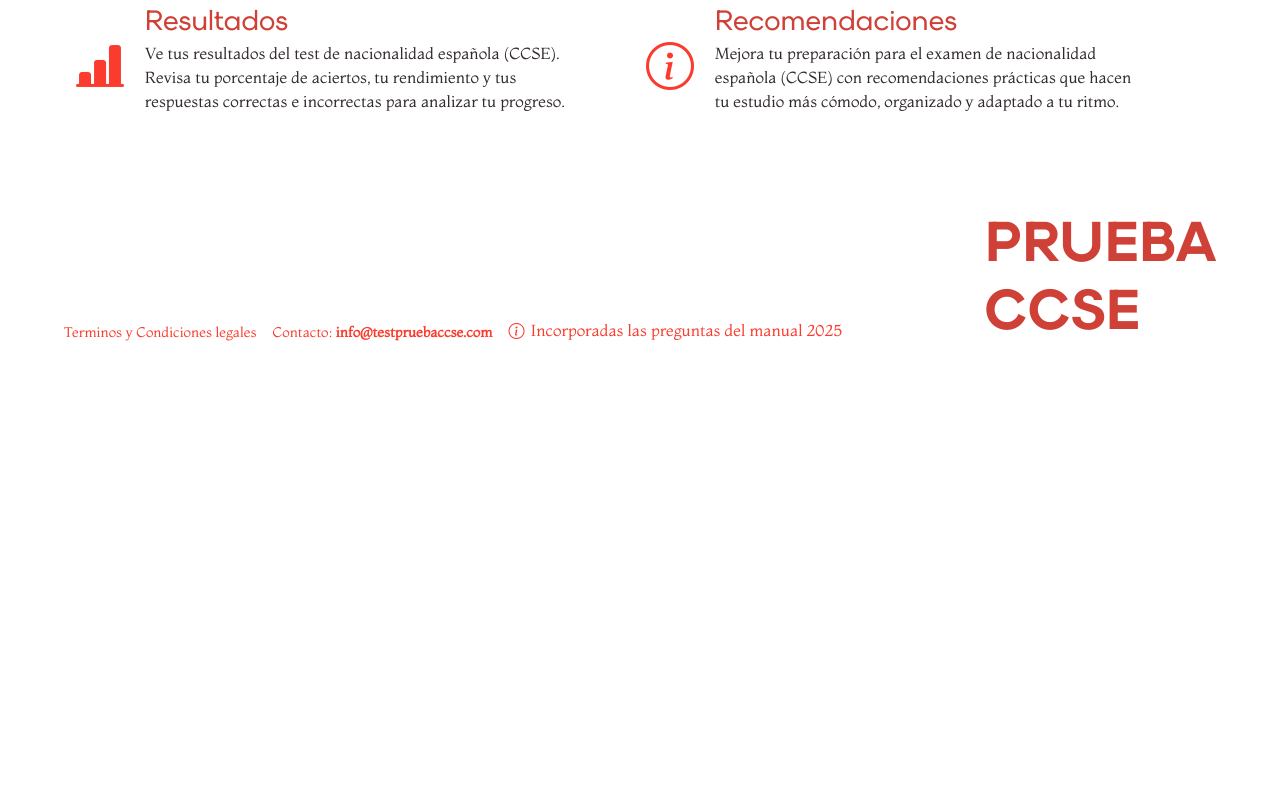
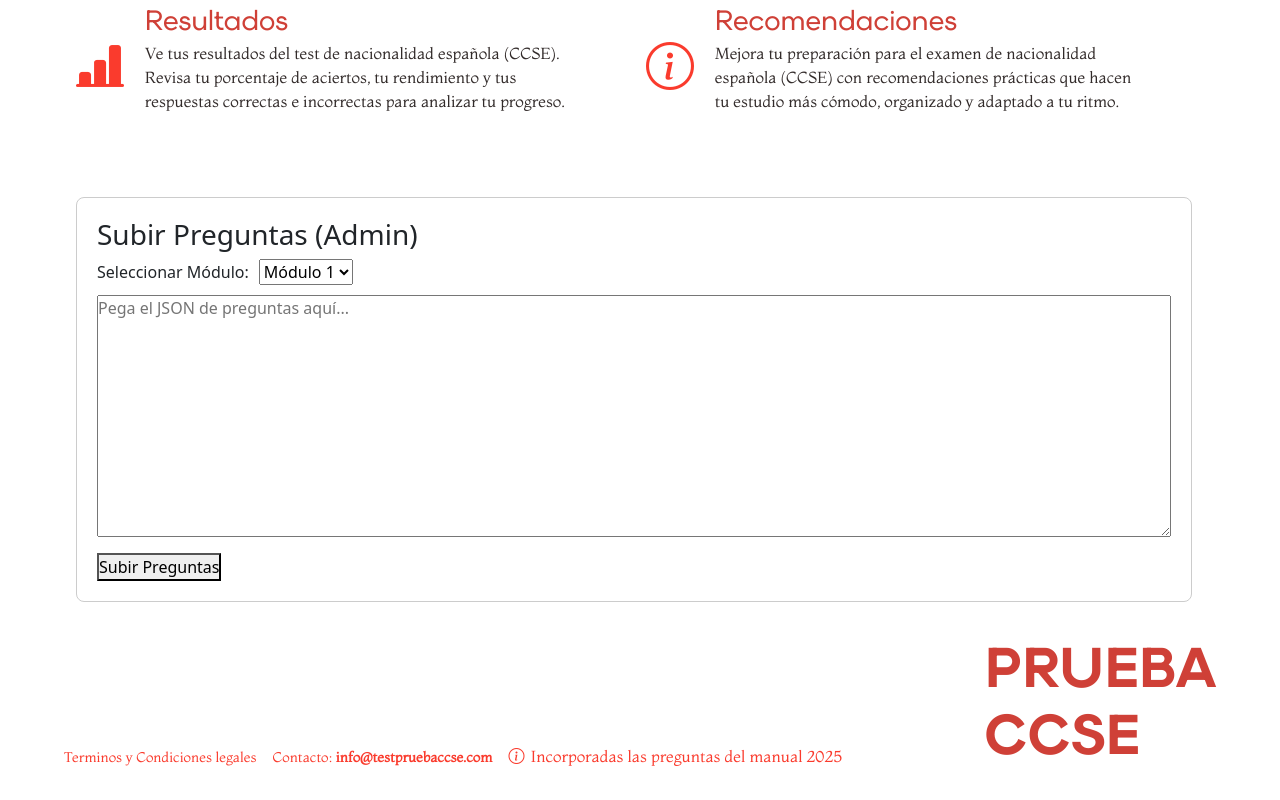
Before and after one commit to Yorwin/test-de-nacionalidad, a Next.js app: page / in a window 1280 px wide. Shown: the part 626-1426 px from the top of the page. Before the commit the page ends 1001 px from the top, so only its background shows below. Built offline with nearby package versions, Linux system fonts and the light colour scheme; no server answers.

Commit message:
Añadida opción para actualizar preguntas a Admins

```diff
--- a/src/app/page.tsx
+++ b/src/app/page.tsx
@@ -5,6 +5,7 @@ import Link from "next/link";
 import Logo from "@/components/logo-cervantes"
 import ProfileSection from "@/components/profile-section/profile-section";
 import HomePageOptionElement from "@/components/pages/homepage/homepage-option-element";
+import AdminUploadQuestions from "@/components/pages/homepage/admin-upload-questions";
 
 const HomePage = () => {
   return (
@@ -23,6 +24,7 @@ const HomePage = () => {
           <HomePageOptionElement icono="bi bi-bar-chart-line-fill" titulo="Resultados" descripcion="Ve tus resultados del test de nacionalidad española (CCSE). Revisa tu porcentaje de aciertos, tu rendimiento y tus respuestas correctas e incorrectas para analizar tu progreso." enlace={"/resultados"} />
           <HomePageOptionElement icono="bi bi-info-circle" titulo="Recomendaciones" descripcion="Mejora tu preparación para el examen de nacionalidad española (CCSE) con recomendaciones prácticas que hacen tu estudio más cómodo, organizado y adaptado a tu ritmo." enlace={"/recomendaciones"} />
         </div>
+        <AdminUploadQuestions />
       </div>
       <div className={styles["footer-content"]}>
         <div className={styles["footer-info"]}>
--- /dev/null
+++ b/src/components/pages/homepage/admin-upload-questions.tsx
@@ -0,0 +1,64 @@
+"use client";
+
+import { useEffect, useState } from "react";
+import { useAuth } from "@/context/auth-context";
+import { uploadQuestions } from "@/firebase/firebase";
+
+const AdminUploadQuestions = () => {
+  const { userData } = useAuth();
+  const [jsonText, setJsonText] = useState("");
+  const [selectedModule, setSelectedModule] = useState(1);
+  const [loading, setLoading] = useState(false);
+  const [message, setMessage] = useState("");
+
+  const handleUpload = async () => {
+    if (!jsonText.trim()) {
+      setMessage("Por favor, ingresa el JSON.");
+      return;
+    }
+
+    try {
+      setLoading(true);
+      setMessage("");
+      const questions = JSON.parse(jsonText);
+      if (!Array.isArray(questions)) {
+        throw new Error("El JSON debe ser un array de preguntas.");
+      }
+      await uploadQuestions(selectedModule, questions);
+      setMessage("Preguntas subidas exitosamente.");
+      setJsonText("");
+    } catch (error: any) {
+      setMessage(`Error: ${error.message}`);
+    } finally {
+      setLoading(false);
+    }
+  };
+
+  return (
+    <div style={{ marginTop: "20px", padding: "20px", border: "1px solid #ccc", borderRadius: "8px" }}>
+      <h3>Subir Preguntas (Admin)</h3>
+      <label>Seleccionar Módulo:</label>
+      <select value={selectedModule} onChange={(e) => setSelectedModule(Number(e.target.value))} style={{ marginBottom: "10px", marginLeft: "10px" }}>
+        <option value={1}>Módulo 1</option>
+        <option value={2}>Módulo 2</option>
+        <option value={3}>Módulo 3</option>
+        <option value={4}>Módulo 4</option>
+        <option value={5}>Módulo 5</option>
+      </select>
+      <br />
+      <textarea
+        value={jsonText}
+        onChange={(e) => setJsonText(e.target.value)}
+        placeholder="Pega el JSON de preguntas aquí..."
+        rows={10}
+        style={{ width: "100%", marginBottom: "10px" }}
+      />
+      <button onClick={handleUpload} disabled={loading}>
+        {loading ? "Subiendo..." : "Subir Preguntas"}
+      </button>
+      {message && <p style={{ marginTop: "10px", color: message.includes("Error") ? "red" : "green" }}>{message}</p>}
+    </div>
+  );
+};
+
+export default AdminUploadQuestions;
--- a/src/firebase/firebase.tsx
+++ b/src/firebase/firebase.tsx
@@ -6,7 +6,8 @@ import {
   collection,
   addDoc,
   doc,
-  updateDoc
+  updateDoc,
+  setDoc
 } from "firebase/firestore";
 import { getStorage, ref, uploadBytes, getDownloadURL } from "firebase/storage";
 import { getFullDate, getCurrentSecondsSinceMidNight } from "@/functions/functions";
@@ -17,13 +18,13 @@ import { SaveResults, SaveResultsModulePractice } from "@/types/types";
 // Your web app's Firebase configuration
 // For Firebase JS SDK v7.20.0 and later, measurementId is optional
 const firebaseConfig = {
-  apiKey: "AIzaSyC3OK-TRXupo1qTjPnsEHhUkz0uqZ0PSwg",
-  authDomain: "web-prueba-ccse.firebaseapp.com",
-  projectId: "web-prueba-ccse",
-  storageBucket: "web-prueba-ccse.firebasestorage.app",
-  messagingSenderId: "180029201868",
-  appId: "1:180029201868:web:3161c5fda5116f22f51169",
-  measurementId: "G-PG7N58VQCQ"
+  apiKey: process.env.NEXT_PUBLIC_FIREBASE_API_KEY,
+  authDomain: process.env.NEXT_PUBLIC_FIREBASE_AUTH_DOMAIN,
+  projectId: process.env.NEXT_PUBLIC_FIREBASE_PROJECT_ID,
+  storageBucket: process.env.NEXT_PUBLIC_FIREBASE_STORAGE_BUCKET,
+  messagingSenderId: process.env.NEXT_PUBLIC_FIREBASE_MESSAGING_SENDER_ID,
+  appId: process.env.NEXT_PUBLIC_FIREBASE_APP_ID,
+  measurementId: process.env.NEXT_PUBLIC_FIREBASE_MEASUREMENT_ID
 };
 
 // Initialize Firebase
@@ -64,6 +65,33 @@ export const saveResultsTest = async ({ testId, score, answers, duration, questi
 
   } catch (error) {
     console.error('Error al guardar resultado:', error)
+    throw error;
+  }
+};
+
+// Función para subir preguntas desde JSON
+export const uploadQuestions = async (module: number, questions: any[]) => {
+  try {
+    const user = auth.currentUser;
+    if (!user) {
+      throw new Error('Usuario no autenticado');
+    }
+
+    // Assuming userData has isAdmin, but check in component
+    // For now, proceed
+
+    const collectionName = `Modulo_${module}`;
+    const promises = questions.map(async (question) => {
+      const { questionNumber, ...questionData } = question;
+      const docId = `pregunta_${questionNumber}_${module}`;
+      const questionRef = doc(db, collectionName, docId);
+      await setDoc(questionRef, questionData);
+    });
+
+    await Promise.all(promises);
+    console.log('Todas las preguntas subidas exitosamente');
+  } catch (error) {
+    console.error('Error al subir preguntas:', error);
     throw error;
   }
 };
```
Also changed, not shown: src/styles/layout/results/graphic-test-made.module.scss (+6 -4 lines).
